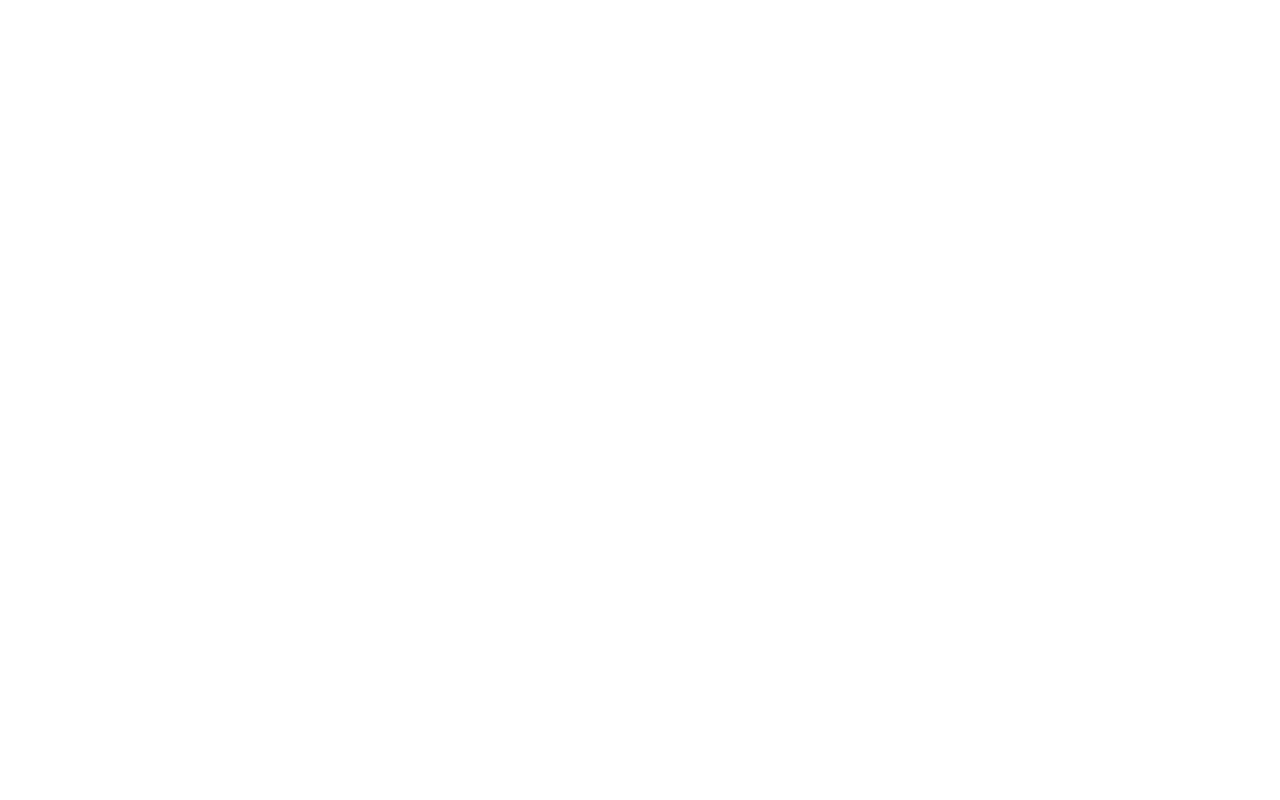
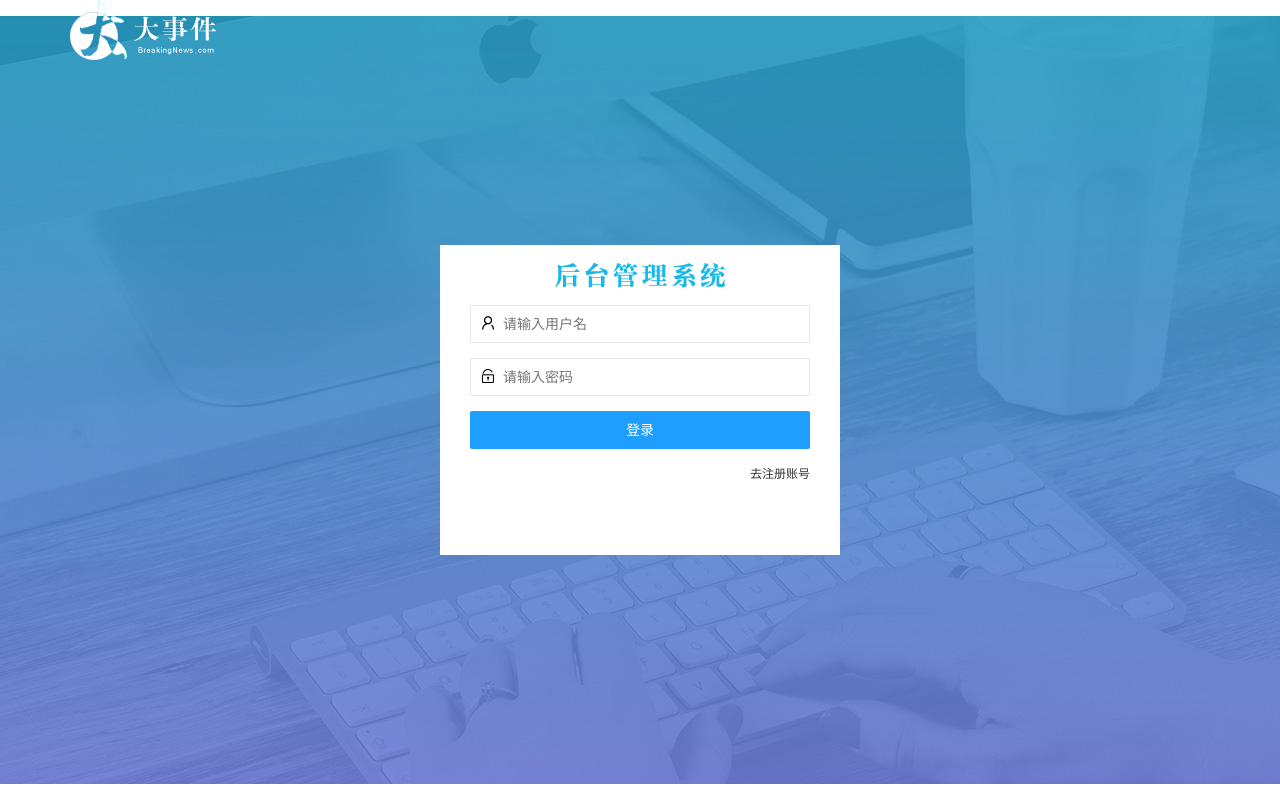
Before and after one commit to shiyubushiyu/web_bigevent, a plain HTML site: page index.html in a window 1280 px wide. Drawn offline with Linux system fonts and the light colour scheme.

Commit message:
type：feat(新功能)

```diff
--- /dev/null
+++ b/assets/css/login.css
@@ -0,0 +1,55 @@
+html,
+body {
+    margin: 0;
+    padding: 0;
+    height: 100%;
+    width: 100%;
+    background: url(/assets/images/login_bg.jpg) no-repeat center;
+    background-size: contain;
+}
+
+.loginAndRegBox {
+    width: 400px;
+    height: 310px;
+    background-color: #fff;
+    position: absolute;
+    left: 50%;
+    top: 50%;
+    transform: translate(-50%, -50%);
+}
+
+.title-box {
+    height: 60px;
+    background: url(/assets/images/login_title.png) no-repeat center;
+}
+
+.reg-box {
+    display: none;
+}
+
+.layui-form {
+    padding: 0 30px;
+}
+
+.links {
+    display: flex;
+    justify-content: flex-end;
+}
+
+.links a {
+    font-size: 12px;
+}
+
+.layui-form-item {
+    position: relative;
+}
+
+.layui-icon {
+    position: absolute;
+    top: 10px;
+    left: 10px;
+}
+
+.layui-input {
+    padding-left: 32px;
+}
--- /dev/null
+++ b/assets/js/login.js
@@ -0,0 +1,10 @@
+$(function() {
+    $("#link-reg").on('click', function() {
+        $(".login-box").hide()
+        $(".reg-box").show()
+    })
+    $("#link-login").on('click', function() {
+        $(".login-box").show()
+        $(".reg-box").hide()
+    })
+})
--- a/index.html
+++ b/index.html
@@ -5,10 +5,77 @@
     <meta charset="UTF-8">
     <meta name="viewport" content="width=device-width, initial-scale=1.0">
     <title>Document</title>
+    <!-- 导入layui -->
+    <link rel="stylesheet" href="./assets/lib/layui/css/layui.css">
+    <link rel="stylesheet" href="./assets/css/login.css">
 </head>
 
 <body>
+    <!-- 头部的logo区域 -->
+    <div class="layui-main">
+        <img src="/assets/images/logo.png" alt="">
+    </div>
+    <!-- 登录区域 -->
+    <div class="loginAndRegBox">
+        <div class="title-box"></div>
+        <!-- 登录的div -->
+        <div class="login-box">
+            <!-- 登录的表单 -->
+            <form class="layui-form" action="">
+                <!-- 账号框 -->
+                <div class="layui-form-item">
+                    <i class="layui-icon layui-icon-username"></i>
+                    <input type="text" name="username" required lay-verify="required" placeholder="请输入用户名" autocomplete="off" class="layui-input">
+                </div>
+                <!-- 密码框 -->
+                <div class="layui-form-item">
+                    <i class="layui-icon layui-icon-password"></i>
+                    <input type="password" name="password" required lay-verify="required" placeholder="请输入密码" autocomplete="off" class="layui-input">
+                </div>
+                <!-- 提交表单框 -->
+                <div class="layui-form-item">
+                    <button class="layui-btn layui-btn-fluid layui-btn-normal" lay-submit lay-filter="formDemo">登录</button>
+                </div>
+                <!-- 注册 -->
+                <div class="layui-form-item links">
+                    <a href="javascript:;" id="link-reg">去注册账号</a>
+                </div>
+            </form>
 
+        </div>
+        <!-- 注册的div -->
+        <div class="reg-box">
+            <form class="layui-form" action="">
+                <!-- 账号框 -->
+                <div class="layui-form-item">
+                    <i class="layui-icon layui-icon-username"></i>
+                    <input type="text" name="username" required lay-verify="required" placeholder="请输入用户名" autocomplete="off" class="layui-input">
+                </div>
+                <!-- 密码框 -->
+                <div class="layui-form-item">
+                    <i class="layui-icon layui-icon-password"></i>
+                    <input type="password" name="password" required lay-verify="required" placeholder="请输入密码" autocomplete="off" class="layui-input">
+                </div>
+                <!-- 确认密码 -->
+                <div class="layui-form-item">
+                    <i class="layui-icon layui-icon-password"></i>
+                    <input type="password" name="repassword" required lay-verify="required" placeholder="请确认密码" autocomplete="off" class="layui-input">
+                </div>
+                <!-- 提交表单框 -->
+                <div class="layui-form-item">
+                    <button class="layui-btn layui-btn-fluid layui-btn-normal" lay-submit lay-filter="formDemo">注册</button>
+                </div>
+                <!-- 注册 -->
+                <div class="layui-form-item links">
+                    <a href="javascript:;" id="link-login">去登录</a>
+                </div>
+            </form>
+
+        </div>
+    </div>
+    <!-- 导入jquery文件 -->
+    <script src="./assets/lib/jquery.js"></script>
+    <script src="./assets/js/login.js"></script>
 </body>
 
 </html>
```
